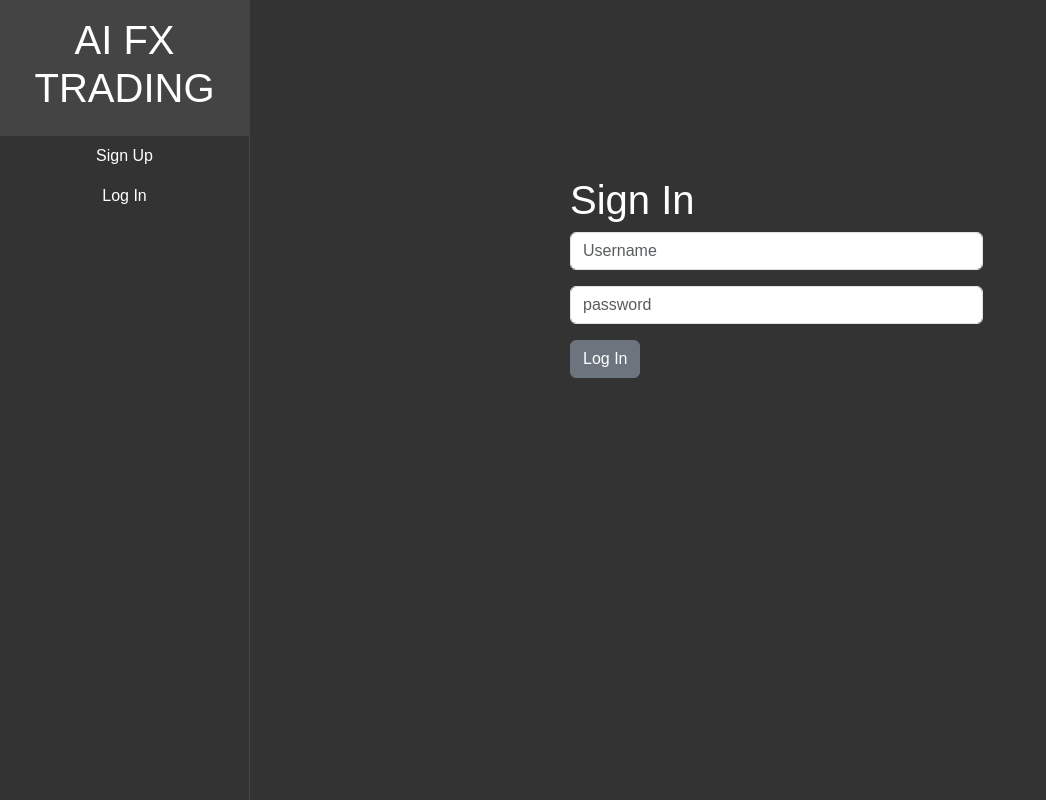
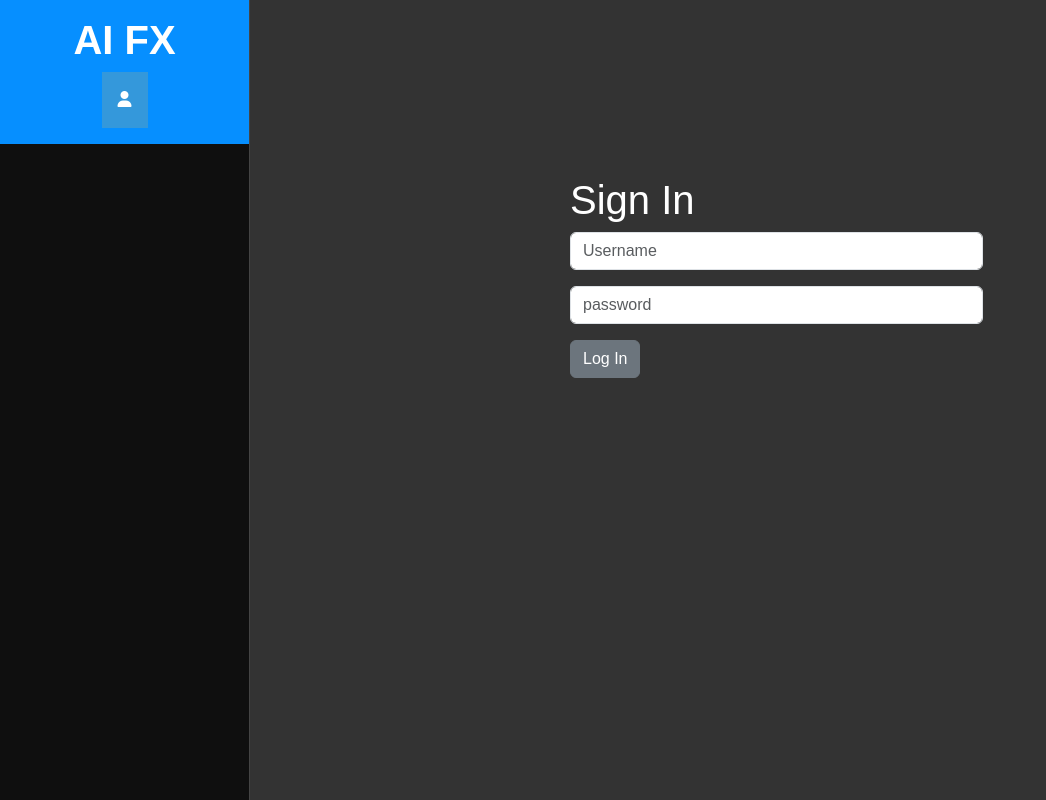
Before and after one commit to gauthamkrishna1312/project_trading, a Django app: page /login/?next=/admaddplan/ in a window 1280 px wide; the page is wider, and only the part inside the window is pictured. Shown: that part, without its empty margins (0-1046 px from the left). Run offline with Django 4.2, Linux system fonts and the light colour scheme; some libraries are stand-ins or nearby versions.

Commit message:
updated the ui 2

```diff
--- a/static/css/styles.css
+++ b/static/css/styles.css
@@ -2,22 +2,65 @@ body {
     margin: 0;
     padding: 0;
     font-family: Arial, sans-serif;
-    background-color: #f2f2f2;
+    background-color: #0f0f0f;
 }
+/* Dropdown Button */
+.dropbtn {
+    background-color: #3498DB;
+    color: white;
+    padding: 16px;
+    font-size: 16px;
+    border: none;
+    cursor: pointer;
+  }
 
+  /* Dropdown button on hover & focus */
+  .dropbtn:hover, .dropbtn:focus {
+    background-color: #2980B9;
+  }
+
+  /* The container <div> - needed to position the dropdown content */
+  .dropdown {
+    position: relative;
+    display: inline-block;
+  }
+
+  /* Dropdown Content (Hidden by Default) */
+  .dropdown-content {
+    display: none;
+    position: absolute;
+    background-color: #f1f1f1;
+    min-width: 160px;
+    box-shadow: 0px 8px 16px 0px rgba(0,0,0,0.2);
+    z-index: 1;
+  }
+
+  /* Links inside the dropdown */
+  .dropdown-content a {
+    color: black;
+    padding: 12px 16px;
+    text-decoration: none;
+    display: block;
+  }
+
+  /* Change color of dropdown links on hover */
+  .dropdown-content a:hover {background-color: #ddd;}
+
+  /* Show the dropdown menu (use JS to add this class to the .dropdown-content container when the user clicks on the dropdown button) */
+  .show {display:block;}
 .sidenav {
     height: 100%;
     width: 250px; /* Default width for desktop */
     position: fixed;
     top: 0;
     left: 0;
-    background-color: #333;
+    background-color: #0f0f0f;
     overflow-x: hidden;
     transition: 0.5s;
 }
 
 .sidenav-header {
-    background-color: #444;
+    background-color: #068fff;
         color: #fff;
     text-align: center;
 }
@@ -29,7 +72,6 @@ body {
     display: none; /* Initially hidden on desktop */
     outline: none;
     border: none;
-    background-color: #333;
 }
 
 .sidenav ul {
@@ -67,7 +109,7 @@ body {
         position: absolute;
         top: 15px;
         right: 10px;
-        color: #333;
+        color: #005b41;
     }
 
     .sidenav ul {
--- a/templates/base.html
+++ b/templates/base.html
@@ -18,6 +18,28 @@
         {% block content %}{% endblock %}
 
     </div>
+    <script>
+        /* When the user clicks on the button,
+toggle between hiding and showing the dropdown content */
+function myFunction() {
+    document.getElementById("myDropdown").classList.toggle("show");
+  }
+
+  // Close the dropdown menu if the user clicks outside of it
+  window.onclick = function(event) {
+    if (!event.target.matches('.dropbtn')) {
+      var dropdowns = document.getElementsByClassName("dropdown-content");
+      var i;
+      for (i = 0; i < dropdowns.length; i++) {
+        var openDropdown = dropdowns[i];
+        if (openDropdown.classList.contains('show')) {
+          openDropdown.classList.remove('show');
+        }
+      }
+    }
+  }
+    </script>
+
     <script src="{% static 'js/script.js' %}"></script>
 
     <script src="https://cdn.jsdelivr.net/npm/@popperjs/core@2.11.8/dist/umd/popper.min.js" integrity="sha384-I7E8VVD/ismYTF4hNIPjVp/Zjvgyol6VFvRkX/vR+Vc4jQkC+hVqc2pM8ODewa9r" crossorigin="anonymous"></script>
--- a/templates/navbar.html
+++ b/templates/navbar.html
@@ -1,7 +1,32 @@
 <div class="sidenav" style="border-right: 1px solid #444;">
     <div class="sidenav-header py-3">
-        <h1>AI FX TRADING</h1>
+        <h1 class="fw-bold">AI FX</h1>
         <button class="toggle-btn" style="visibility: hidden;" id="sidebar-toggle-btn-1">&equiv;</button>
+        <div class="dropdown">
+            <button onclick="myFunction()" class="dropbtn"><i class="fa-solid fa-user"></i> {{ user.username }}</button>
+            <div id="myDropdown" class="dropdown-content">
+                <ul>
+                    {% if user.is_authenticated %}
+                    <li class="list-item py-2" >
+
+                        <a href="{% url 'profile' %}" class="text-dark"> <i class="fa-solid fa-user"></i> {{ user.username }}</a>
+                    </li>
+                    <li class="list-item py-2">
+                        <a href="{% url 'logout' %}" class="text-dark">Logout</a>
+                    </li>
+                    {% else %}
+                    <li class="list-item py-2">
+                        <a href="{% url 'signup' %}">Sign Up</a>
+                    </li>
+                    <li class="list-item py-2">
+                        <a href="{% url 'login' %}">Log In</a>
+                    </li>
+                    {% endif %}
+                </ul>
+
+            </div>
+          </div>
+
     </div>
     {% if user.is_authenticated %}
     <ul style="height: 50%;" class="py-4">
@@ -48,22 +73,5 @@
           <!-- Add more menu items here -->
       </ul>
       {% endif %}
-    <ul>
-        {% if user.is_authenticated %}
-        <li class="list-item py-2">
-            <a href="{% url 'logout' %}">Logout</a>
-        </li>
-        <li class="list-item py-2">
-            <a href="{% url 'profile' %}">{{ user.username }}</a>
-        </li>
-        {% else %}
-        <li class="list-item py-2">
-            <a href="{% url 'signup' %}">Sign Up</a>
-        </li>
-        <li class="list-item py-2">
-            <a href="{% url 'login' %}">Log In</a>
-        </li>
-    </ul>
-    {% endif %}
 
 </div>
```
Also changed, not shown: templates/admbase.html (+23 -2 lines), templates/adminnavbar.html (+26 -1 lines), db.sqlite3, static/js/script.js (line endings or trailing spaces).
